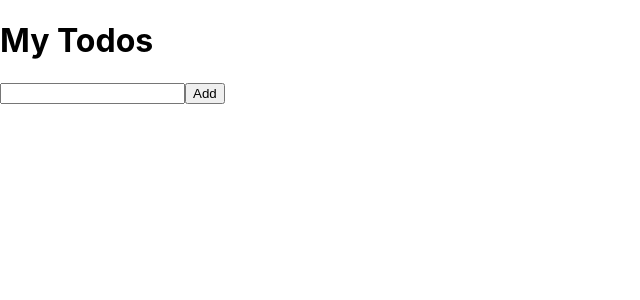
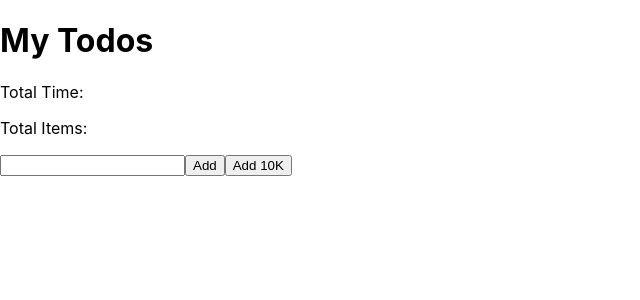
Before and after one commit to dave-hay/fairest-framework, a React (Create React App) app in the folder react-app/: page / in a window 1280 px wide. Shown: the top 300 px of the page, without its empty margins (0-640 px from the left). Built offline with nearby package versions, Linux system fonts and the light colour scheme.

Commit message:
add 10k react only works once

```diff
--- a/react-app/src/App.jsx
+++ b/react-app/src/App.jsx
@@ -4,6 +4,10 @@ import Todo from "./Todo";
 function App() {
   const [todos, setTodos] = useState([]);
   const [inp, setInp] = useState("");
+  const [totalTime, setTotalTime] = useState("");
+  const [totalItems, setTotalItems] = useState("");
+  const [loading, setLoading] = useState(false);
+
   const handleClick = (e) => {
     e.preventDefault();
     const newTodo = { name: inp };
@@ -11,20 +15,47 @@ function App() {
     setInp("");
   };
 
+  const addXItems = (num) => {
+    setLoading(true);
+    const t0 = performance.now();
+    // for (let i = 0; i < num; i++) {
+    //   newItems.push({ name: inp });
+    //   // setTotalItems(totalItems + 1);
+    // }
+    const newI = Array(num).fill({ name: inp });
+    setTodos(...todos, newI);
+    const t1 = performance.now();
+    const time = (t1 - t0) / 10000;
+    setLoading(false);
+    setTotalTime(`${time.toFixed(3)} seconds`);
+    setTotalItems(+totalItems + num);
+  };
+
   return (
     <div>
       <div>
         <h1>My Todos</h1>
+        <p>Total Time: {totalTime}</p>
+        <p>Total Items: {totalItems}</p>
         <input
           type="text"
           value={inp}
           onChange={(e) => setInp(e.target.value)}
         />
         <button type="button" onClick={handleClick}>Add</button>
+        <button
+          type="button"
+          onClick={(e) => {
+            e.preventDefault();
+            addXItems(1000);
+          }}
+        >
+          Add 10K
+        </button>
       </div>
       <div>
         <ul>
-          {todos.map((todo) => <Todo props={todo} />)}
+          {!loading && todos.map((todo) => <Todo props={todo} />)}
         </ul>
       </div>
     </div>
```
